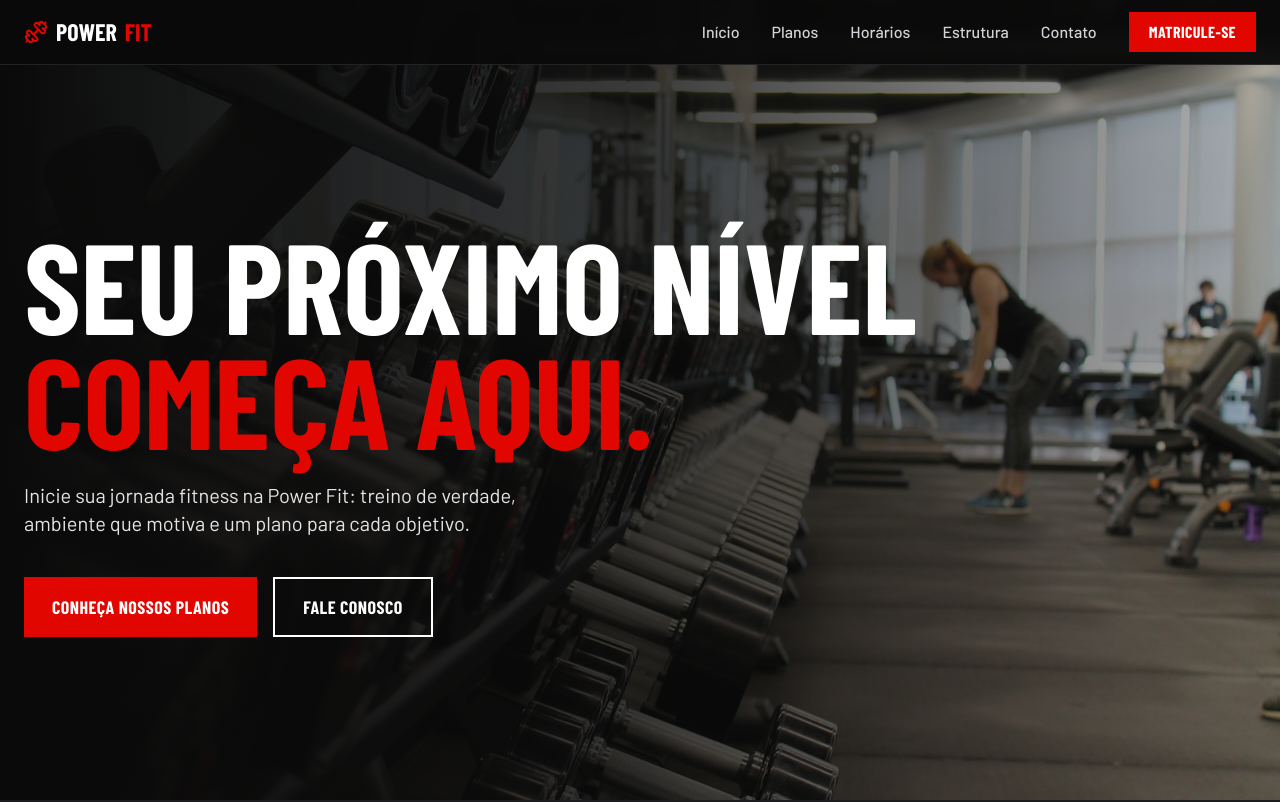
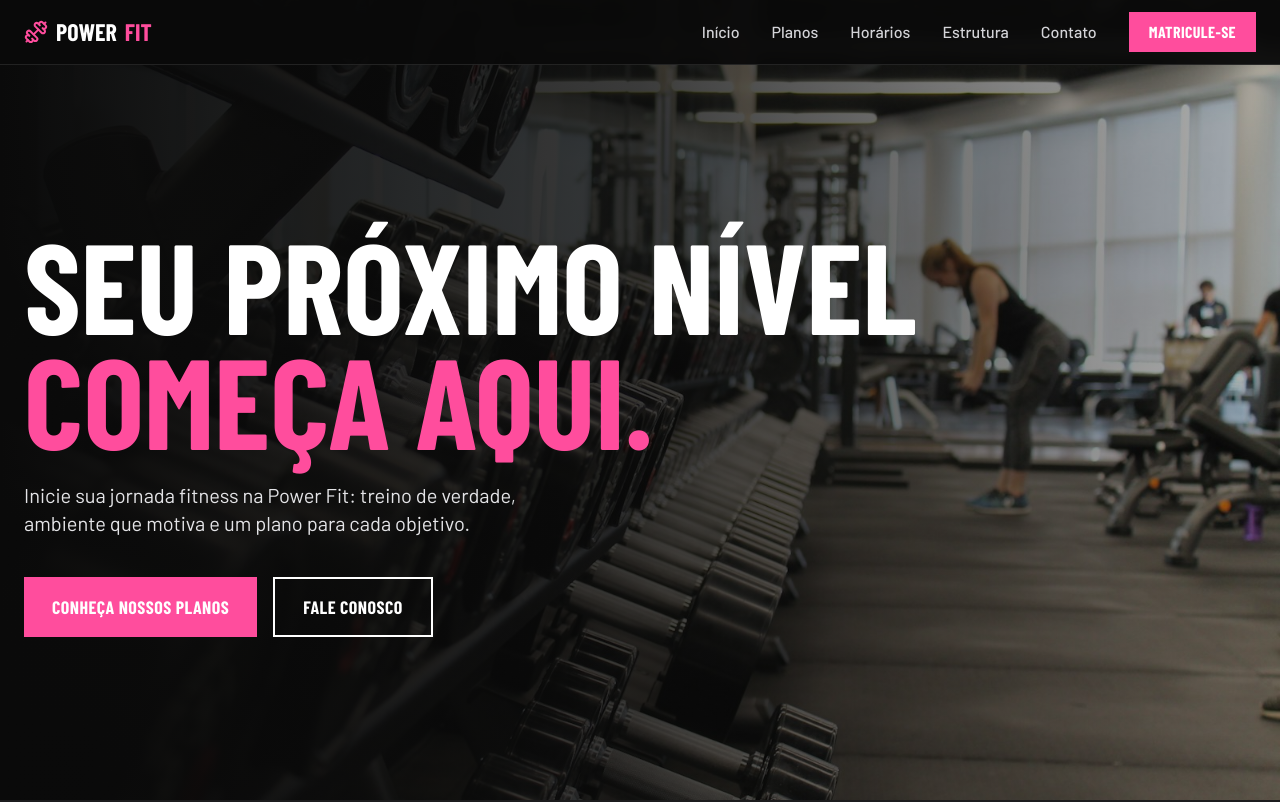
Before and after one commit to felipe62168976/AcademiaPowerFit, a React (Vite) app: page / in a window 1280 px wide. Shown: the top 802 px of the page. Built offline with nearby package versions, Linux system fonts and the light colour scheme; a web font is replaced by a local one.

Commit message:
Alteração de cor para rosa (#ff4d9d)

```diff
--- a/src/index.css
+++ b/src/index.css
@@ -1,8 +1,8 @@
 @import "tailwindcss";
 
 @theme {
-  --color-brand: #e10600;
-  --color-brand-dark: #b30500;
+  --color-brand: #ff4d9d;
+  --color-brand-dark: #e6399b;
   --color-ink: #0a0a0a;
   --color-steel: #1c1c1e;
   --font-display: "Barlow Condensed", "Arial Narrow", Impact, sans-serif;
```
